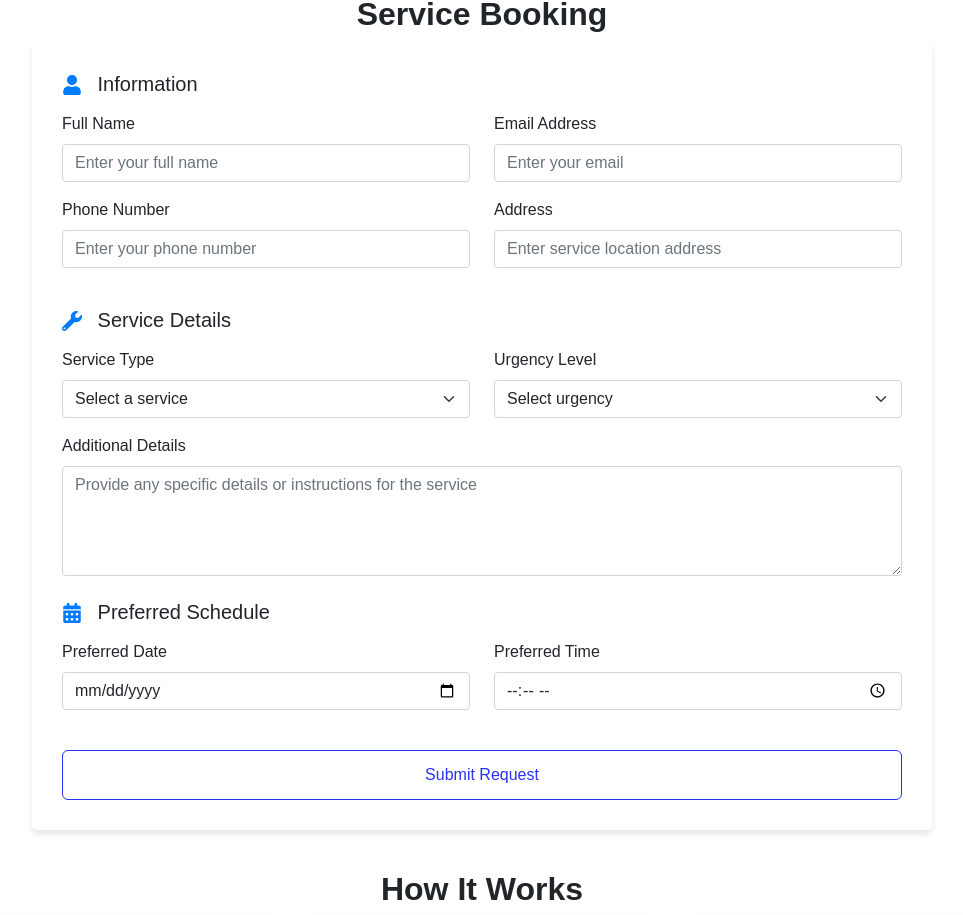
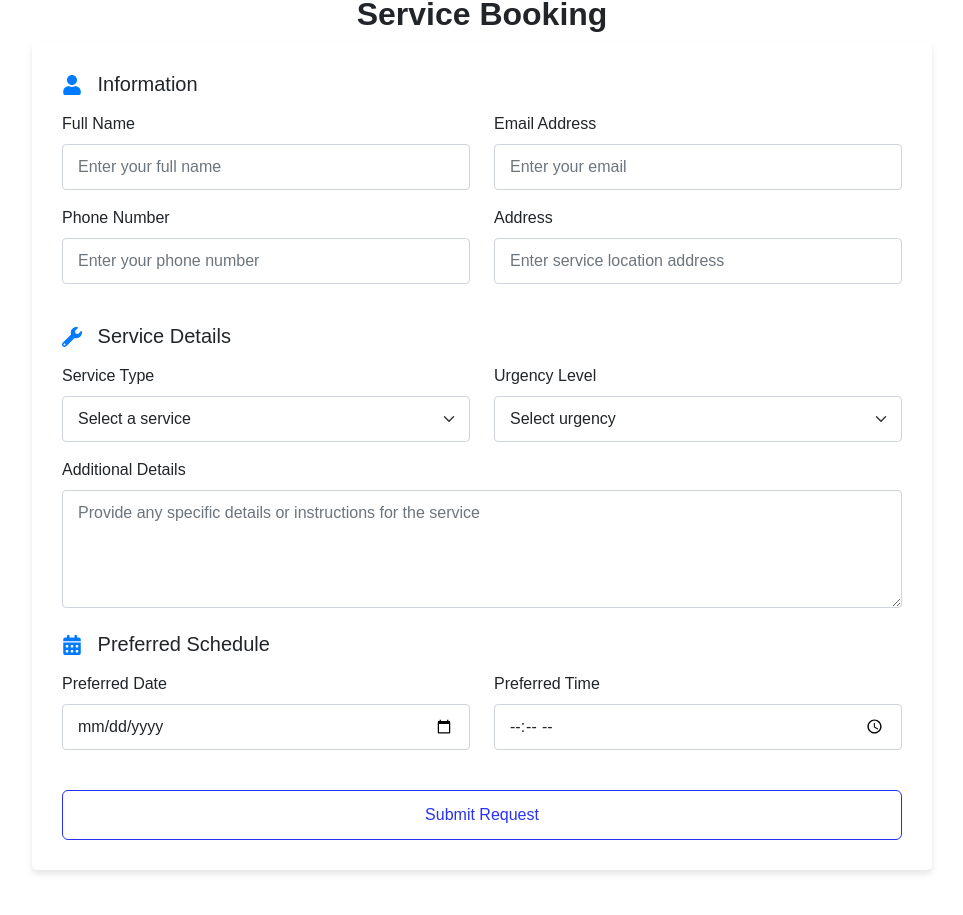
Before and after one commit to nurulazam-dev/mna-handyman-platform, a React (Vite) app: page / in a window 1280 px wide. Shown: the part 2505-3420 px from the top of the page, without its empty margins (158-1121 px from the left). Built offline with nearby package versions, Linux system fonts and the light colour scheme.

Commit message:
service booking form section update

```diff
--- a/src/components/ServiceBookingForm.jsx
+++ b/src/components/ServiceBookingForm.jsx
@@ -31,6 +31,7 @@ const ServiceBookingForm = () => {
                 type="text"
                 placeholder="Enter your full name"
                 required
+                style={{ padding: "10px 15px" }}
               />
             </Form.Group>
           </Col>
@@ -41,6 +42,7 @@ const ServiceBookingForm = () => {
                 type="email"
                 placeholder="Enter your email"
                 required
+                style={{ padding: "10px 15px" }}
               />
             </Form.Group>
           </Col>
@@ -51,6 +53,7 @@ const ServiceBookingForm = () => {
                 type="tel"
                 placeholder="Enter your phone number"
                 required
+                style={{ padding: "10px 15px" }}
               />
             </Form.Group>
           </Col>
@@ -60,6 +63,8 @@ const ServiceBookingForm = () => {
               <Form.Control
                 type="text"
                 placeholder="Enter service location address"
+                required
+                style={{ padding: "10px 15px" }}
               />
             </Form.Group>
           </Col>
@@ -72,7 +77,7 @@ const ServiceBookingForm = () => {
           <Col md={6} className="mb-3">
             <Form.Group controlId="formServiceType">
               <Form.Label>Service Type</Form.Label>
-              <Form.Select required>
+              <Form.Select required style={{ padding: "10px 15px" }}>
                 <option value="">Select a service</option>
                 <option value="plumbing">Plumbing</option>
                 <option value="electrical">Electrical</option>
@@ -85,7 +90,7 @@ const ServiceBookingForm = () => {
           <Col md={6} className="mb-3">
             <Form.Group controlId="formUrgency">
               <Form.Label>Urgency Level</Form.Label>
-              <Form.Select required>
+              <Form.Select required style={{ padding: "10px 15px" }}>
                 <option value="">Select urgency</option>
                 <option value="emergency">Emergency</option>
                 <option value="regular">Regular</option>
@@ -100,6 +105,7 @@ const ServiceBookingForm = () => {
             as="textarea"
             rows={4}
             placeholder="Provide any specific details or instructions for the service"
+            style={{ padding: "10px 15px" }}
           />
         </Form.Group>
 
@@ -111,13 +117,21 @@ const ServiceBookingForm = () => {
           <Col md={6} className="mb-3">
             <Form.Group controlId="formDate">
               <Form.Label>Preferred Date</Form.Label>
-              <Form.Control type="date" required />
+              <Form.Control
+                type="date"
+                required
+                style={{ padding: "10px 15px" }}
+              />
             </Form.Group>
           </Col>
           <Col md={6} className="mb-3">
             <Form.Group controlId="formTime">
               <Form.Label>Preferred Time</Form.Label>
-              <Form.Control type="time" required />
+              <Form.Control
+                type="time"
+                required
+                style={{ padding: "10px 15px" }}
+              />
             </Form.Group>
           </Col>
         </Row>
```
